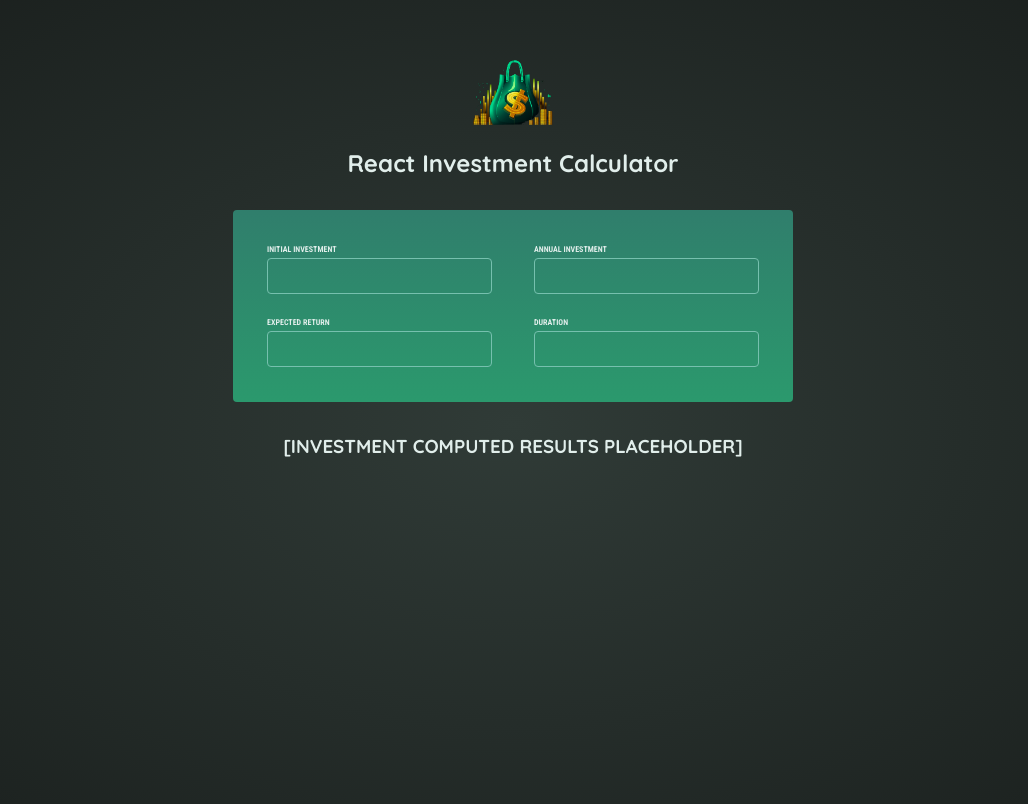
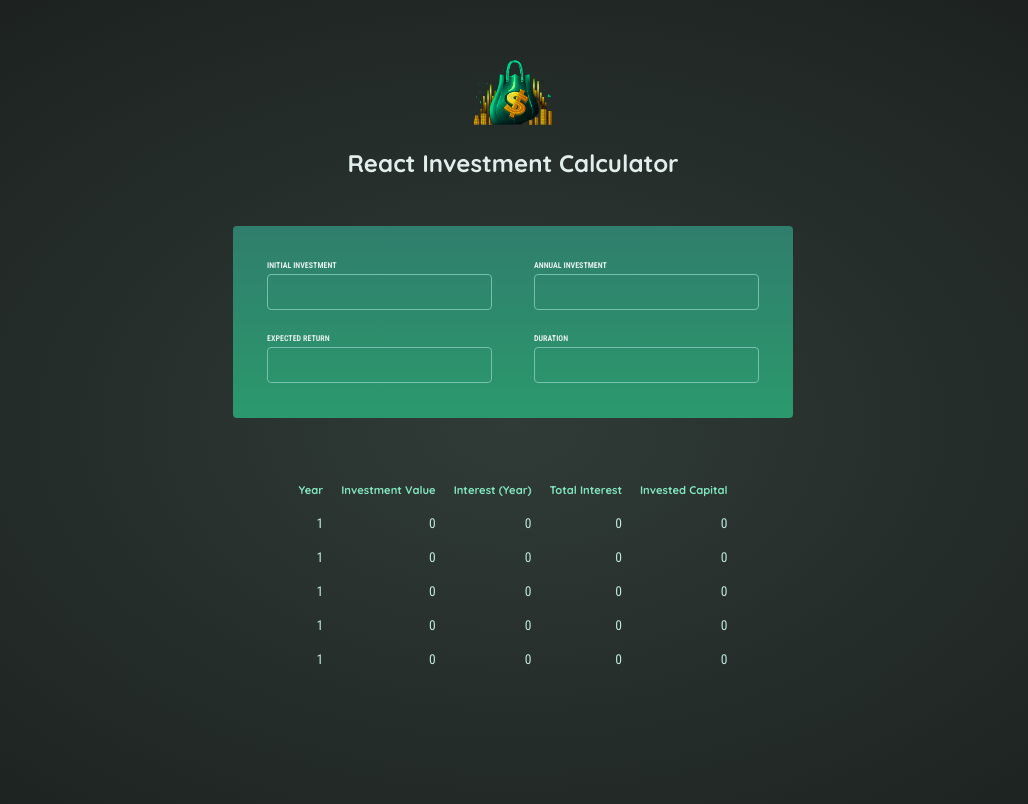
Before and after one commit to jaimeelcarte/investment-calculator, a React (Vite) app: page / in a window 1280 px wide. Shown: the top 804 px of the page, without its empty margins (127-1155 px from the left). Built offline with nearby package versions, Linux system fonts and the light colour scheme.

Commit message:
Implement mock results table

```diff
--- a/src/App.jsx
+++ b/src/App.jsx
@@ -1,13 +1,55 @@
+import React, { useState } from "react";
 import UserInput from "./UserInput";
+import ResultsTable from "./ResultsTable";
+
+const INITIAL_RESULTS_TABLE = [
+  {
+    year: 1,
+    investmentValue: 0,
+    interest: 0,
+    totalInterest: 0,
+    investedCapital: 0,
+  },
+  {
+    year: 1,
+    investmentValue: 0,
+    interest: 0,
+    totalInterest: 0,
+    investedCapital: 0,
+  },
+  {
+    year: 1,
+    investmentValue: 0,
+    interest: 0,
+    totalInterest: 0,
+    investedCapital: 0,
+  },
+  {
+    year: 1,
+    investmentValue: 0,
+    interest: 0,
+    totalInterest: 0,
+    investedCapital: 0,
+  },
+  {
+    year: 1,
+    investmentValue: 0,
+    interest: 0,
+    totalInterest: 0,
+    investedCapital: 0,
+  },
+];
 
 function App() {
   return (
-    <div id="header">
-      <img src="src/assets/investment-calculator-logo.png" />
-      <h1>React Investment Calculator</h1>
-      <UserInput/>
-      <h3>[INVESTMENT COMPUTED RESULTS PLACEHOLDER]</h3>
-    </div>
+    <>
+      <div id="header">
+        <img src="src/assets/investment-calculator-logo.png" />
+        <h1>React Investment Calculator</h1>
+      </div>
+      <UserInput />
+      <ResultsTable results={INITIAL_RESULTS_TABLE} />
+    </>
   );
 }
 
--- a/src/InputGroup.jsx
+++ /dev/null
@@ -1,8 +0,0 @@
-export default function InputGroup({title, ...props}) {
-    return (
-        <div>
-            <label>{title}</label>
-            <input type="number" min="0" {...props} />
-        </div>
-    )
-}
--- /dev/null
+++ b/src/ResultsTable.jsx
@@ -0,0 +1,26 @@
+export default function ResultsTable({ results }) {
+  return (
+    <table id="result">
+      <thead>
+        <tr>
+          <th>Year</th>
+          <th>Investment Value</th>
+          <th>Interest (Year)</th>
+          <th>Total Interest</th>
+          <th>Invested Capital</th>
+        </tr>
+      </thead>
+      <tbody>
+        {results.map((row) => (
+          <tr>
+            <td>{row.year}</td>
+            <td>{row.investmentValue}</td>
+            <td>{row.interest}</td>
+            <td>{row.totalInterest}</td>
+            <td>{row.investedCapital}</td>
+          </tr>
+        ))}
+      </tbody>
+    </table>
+  );
+}
--- a/src/UserInput.jsx
+++ b/src/UserInput.jsx
@@ -1,13 +1,22 @@
-import React from "react"
-import InputGroup from "./InputGroup"
+import React from "react";
+// import InputGroup from "./InputGroup";
 
-export default function UserInput(){
+export default function UserInput() {
+  function InputGroup({ title, ...props }) {
     return (
-        <div id="user-input" className="input-group">
-            <InputGroup title="initial investment" step="10" />
-            <InputGroup title="annual investment" step="100" />
-            <InputGroup title="expected return" step="0.1"/>
-            <InputGroup title="duration" />
-        </div>
-    )
+      <div>
+        <label>{title}</label>
+        <input type="number" min="0" {...props} />
+      </div>
+    );
+  }
+
+  return (
+    <div id="user-input" className="input-group">
+      <InputGroup title="initial investment" step="10" />
+      <InputGroup title="annual investment" step="100" />
+      <InputGroup title="expected return" step="0.1" />
+      <InputGroup title="duration" />
+    </div>
+  );
 }
```
